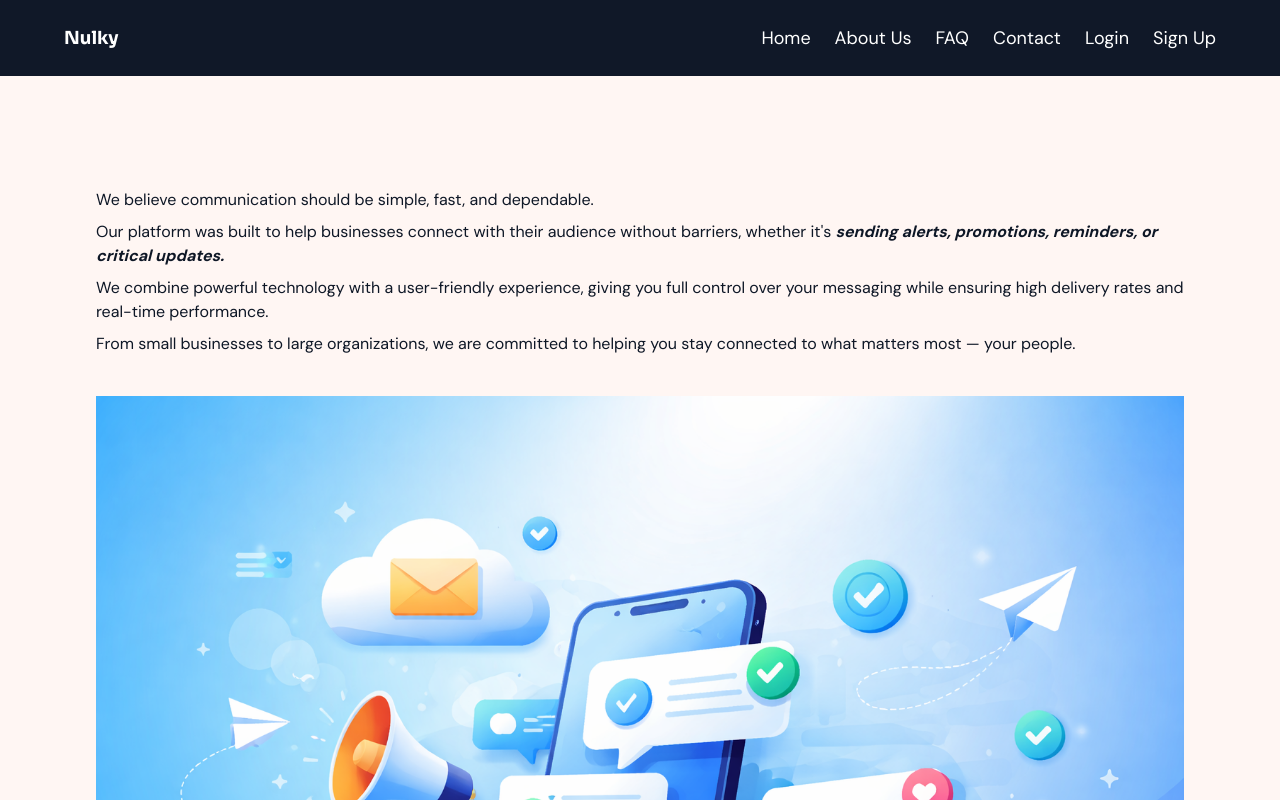
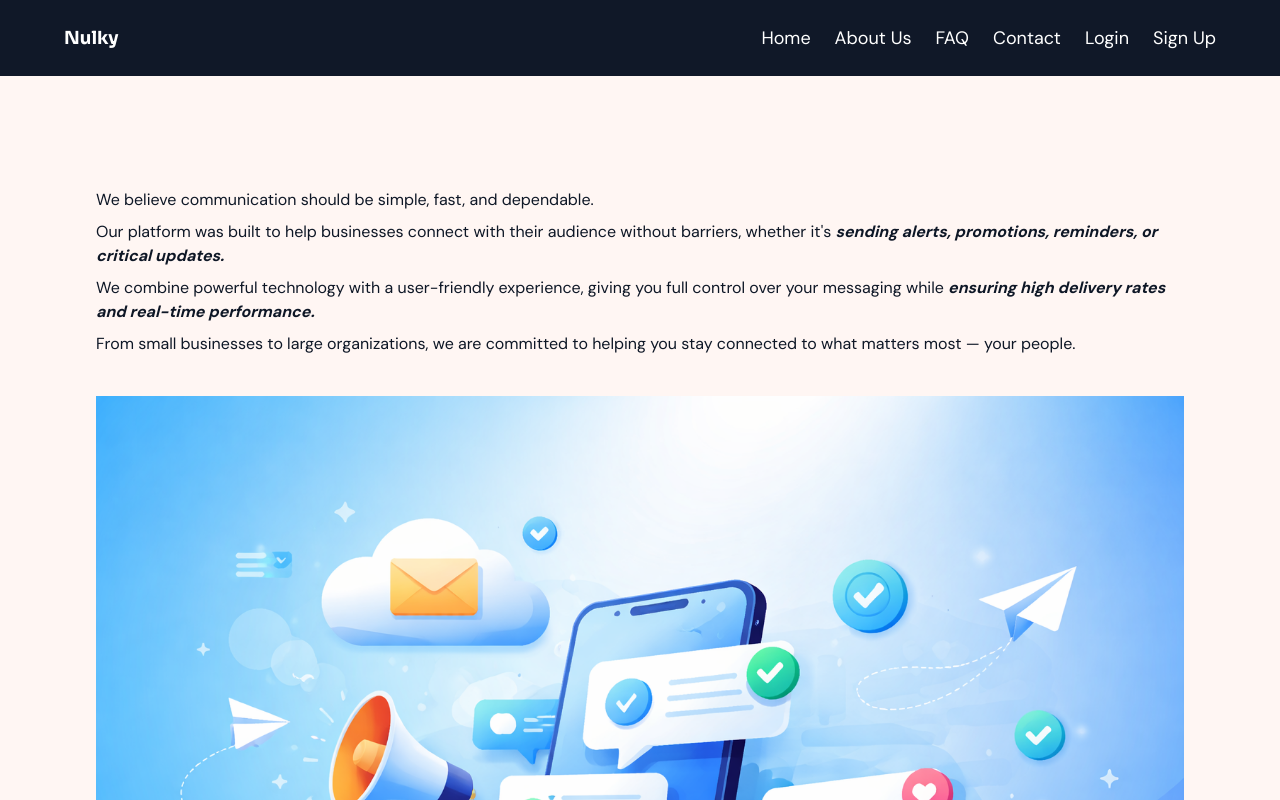
Before and after one commit to Nnenna-udefi/bulk_sms, a Next.js app: page /about_us in a window 1280 px wide. Shown: the top 800 px of the page. Built offline with nearby package versions, Linux system fonts and the light colour scheme.

Commit message:
feat: updated button links

```diff
--- a/app/about_us/page.tsx
+++ b/app/about_us/page.tsx
@@ -17,8 +17,10 @@ const About = () => {
         </p>
         <p>
           We combine powerful technology with a user-friendly experience, giving
-          you full control over your messaging while ensuring high delivery
-          rates and real-time performance.{" "}
+          you full control over your messaging while{" "}
+          <em className="font-bold">
+            ensuring high delivery rates and real-time performance.
+          </em>{" "}
         </p>
         <p>
           From small businesses to large organizations, we are committed to
--- a/component/contact.tsx
+++ b/component/contact.tsx
@@ -32,7 +32,7 @@ const Contact = () => {
           <h2 className="font-bold text-black text-lg">
             You can send us a message below
           </h2>
-          <form className="flex flex-col gap-4">
+          <form className="flex flex-col gap-4 w-full">
             <input
               type="text"
               placeholder="Your Name"
@@ -45,7 +45,7 @@ const Contact = () => {
             />
             <textarea
               placeholder="Your message"
-              cols={3}
+              cols={5}
               className="border rounded-md p-2 w-full border-[#0e1726] text-[#0e1726] bg-none placeholder:text-[#4f4e4c]"
             />
           </form>
--- a/component/home.tsx
+++ b/component/home.tsx
@@ -4,6 +4,7 @@ import React from "react";
 import { features, started } from "./helper/constant";
 import { motion } from "framer-motion";
 import Faq from "./faq";
+import Link from "next/link";
 
 const Home = () => {
   return (
@@ -21,12 +22,16 @@ const Home = () => {
             no complexity.
           </p>
           <div className="flex gap-4  mt-10 justify-center md:justify-start">
-            <button className="px-4 md:px-6 py-2 md:py-4 md:text-lg font-bold rounded-full bg-[#6495ED] text-white hover:bg-white hover:text-[#6495ED] w-fit">
+            <Link href="/auth/login">
+              <button className="px-4 md:px-6 py-2 md:py-4 text-sm md:text-lg font-bold rounded-full bg-[#6495ED] text-white hover:bg-white hover:text-[#6495ED] w-fit">
                 Get Started
               </button>
-            <button className="px-4 md:px-6 py-2 md:py-4 md:text-lg font-bold rounded-full text-white hover:bg-[#6495ED] bg-none hover:border-none border border-white w-fit">
+            </Link>
+            <Link href="/about_us">
+              <button className="px-4 md:px-6 py-2 md:py-4 text-sm md:text-lg font-bold rounded-full text-white hover:bg-[#6495ED] bg-none hover:border-none border border-white w-fit">
                 Learn More
               </button>
+            </Link>
           </div>
         </div>
       </section>
@@ -39,9 +44,11 @@ const Home = () => {
           <DotSquare />
           <p>At Scale</p>
         </div>
+        <Link href="/auth/login">
           <button className="px-2 md:px-4 py-2 text-sm   md:text-lg font-bold rounded-md bg-[#0e1726] text-white hover:bg-white hover:border hover:text-[#6495ED] w-fit">
             Create Free Account
           </button>
+        </Link>
       </section>
 
       <section className="py-10 bg-[#fff6f3] px-12 md:px-24 text-[#0e1726]">
```
Lines whose indentation alone changed are shown as unchanged.
